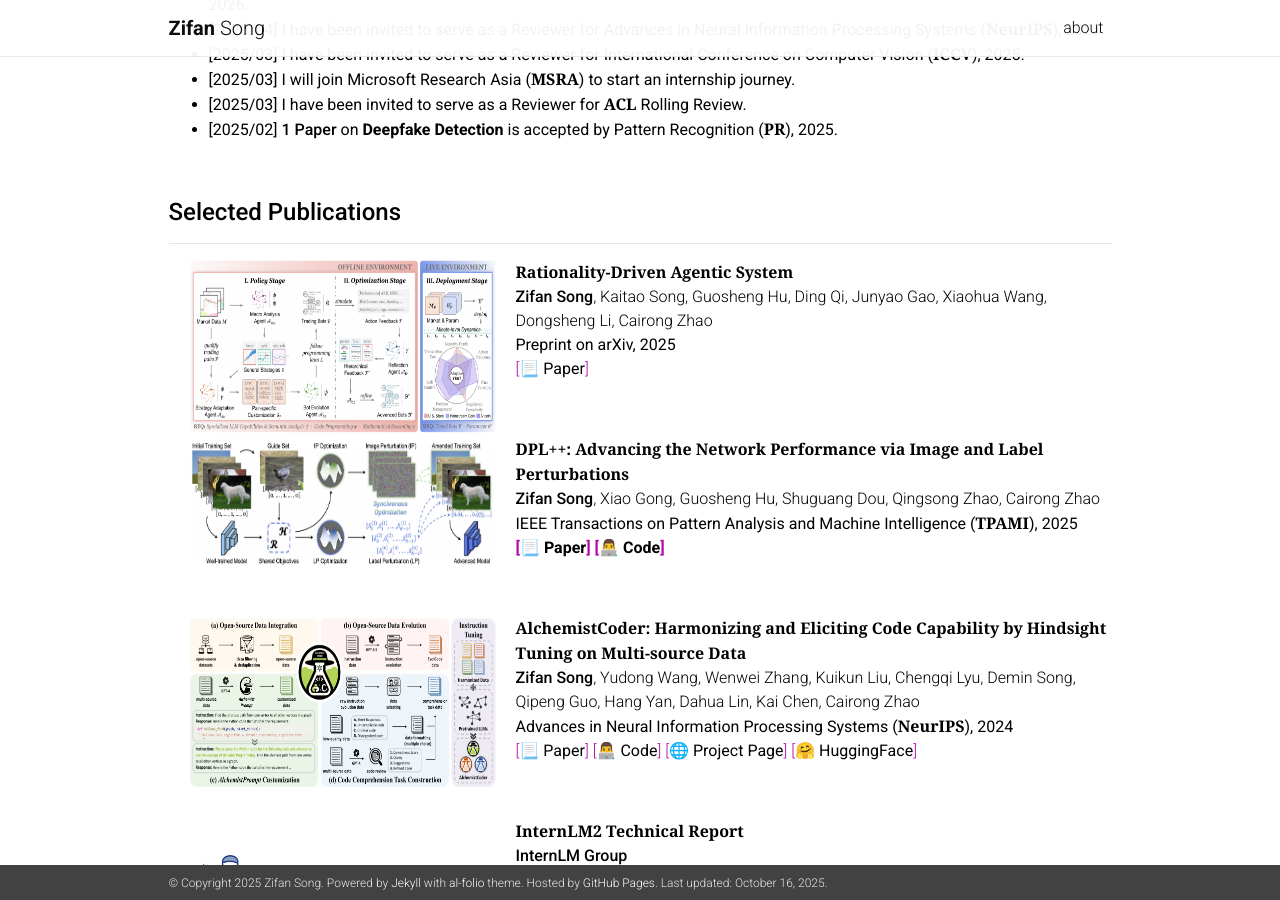
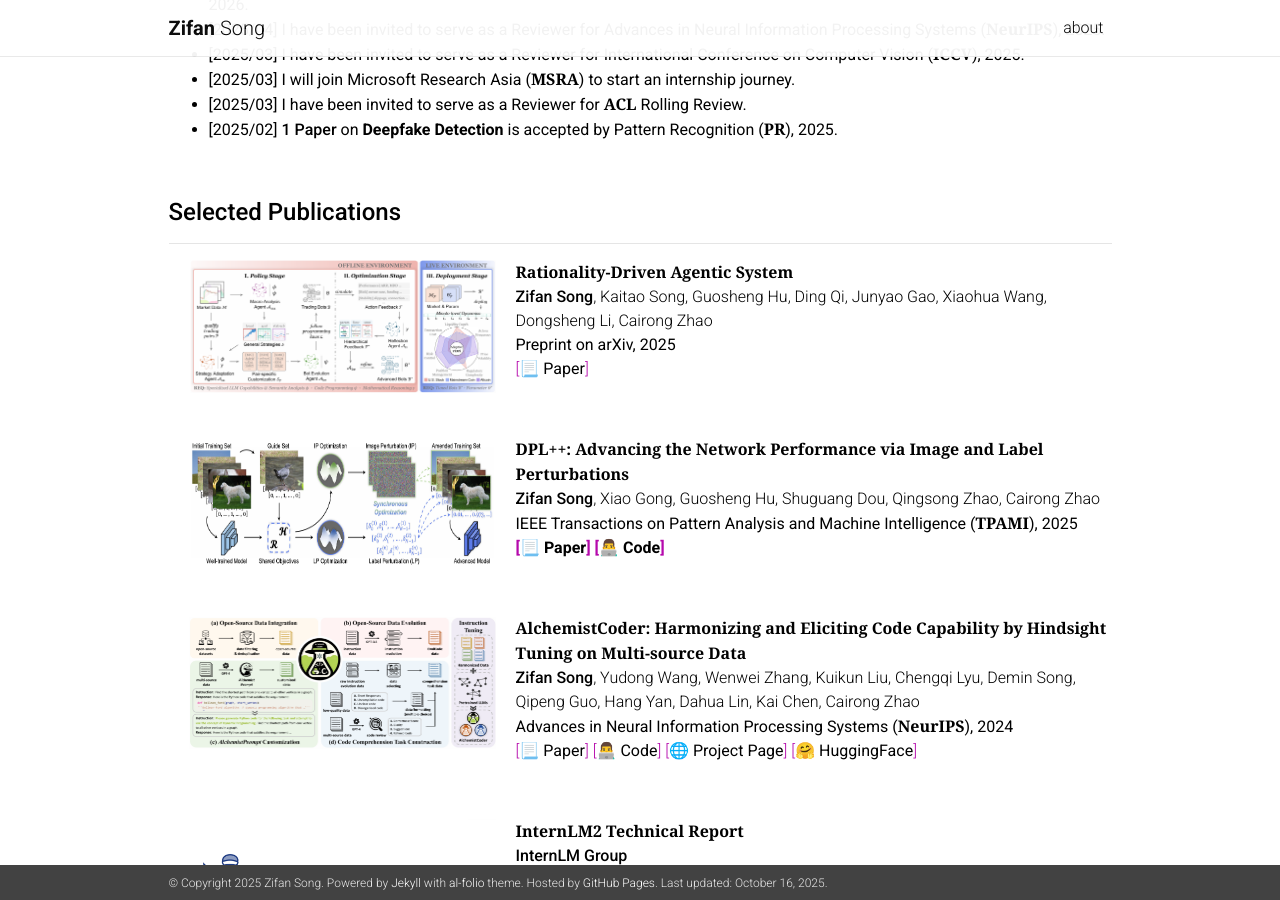
Before and after one commit to MatCaviar/MatCaviar.github.io, a Jekyll site: the page built from _pages/MatCaivar.md, in a window 1280 px wide and 900 px high, scrolled down 1256 px. Built offline with Jekyll 4.4.1, drawn with Linux system fonts in a browser that asks for light colours; nearby versions of some CDN libraries; a style sheet for code colours, icons or effects is not loaded.

Commit message:
Update MatCaivar.md

```diff
--- a/_pages/MatCaivar.md
+++ b/_pages/MatCaivar.md
@@ -95,7 +95,7 @@ social: false  # includes social icons at the bottom of the page
 
 #### **Selected Publications**
 <hr />
-<img src="collections/TiMi.png"  width="307" height="173"  align="left" hspace="20" vspace="0"/>
+<img src="collections/TiMi.png"  width="307" height="133"  align="left" hspace="20" vspace="0"/>
 **<font face="Georgia" color="Black" size="3"><B>Rationality-Driven Agentic System</B></font>**<br>
 **Zifan Song**, Kaitao Song, Guosheng Hu, Ding Qi, Junyao Gao, Xiaohua Wang, Dongsheng Li, Cairong Zhao<br>
 <B>Preprint on arXiv, 2025</B><br>
@@ -112,7 +112,7 @@ social: false  # includes social icons at the bottom of the page
 
 <br>
 
-<img src="collections/AlchemistCoder.png"  width="307" height="173"  align="left" hspace="20" vspace="0"/>
+<img src="collections/AlchemistCoder.png"  width="307" height="133"  align="left" hspace="20" vspace="0"/>
 **<font face="Georgia" color="Black" size="3"><B>AlchemistCoder: Harmonizing and Eliciting Code Capability by Hindsight Tuning on Multi-source Data</B></font>**<br>
 **Zifan Song**, Yudong Wang, Wenwei Zhang, Kuikun Liu, Chengqi Lyu, Demin Song, Qipeng Guo, Hang Yan, Dahua Lin, Kai Chen, Cairong Zhao<br>
 <B>Advances in Neural Information Processing Systems (**<font face="Georgia" color="Black"><B>NeurIPS</B></font>**), 2024</B><br>
@@ -123,7 +123,7 @@ social: false  # includes social icons at the bottom of the page
 
 <br>
 
-<img src="collections/internlm.png" width="307" height="137"   align="left" hspace="20" vspace="0"/>
+<img src="collections/internlm.png" width="307" height="133"   align="left" hspace="20" vspace="0"/>
 **<font face="Georgia" color="Black" size="3"><B>InternLM2 Technical Report</B></font>**<br>
 **InternLM Group**<br>
 <B>arXiv, 2024<B><br>
@@ -134,7 +134,7 @@ social: false  # includes social icons at the bottom of the page
 <br>
 
 
-<img src="collections/DP.png" width="307" height="137"   align="left" hspace="20" vspace="0"/>
+<img src="collections/DP.png" width="307" height="133"   align="left" hspace="20" vspace="0"/>
 **<font face="Georgia" color="Black" size="3"><B>Diverse Person: Customize Your Own Dataset for Text-Based Person Search</B></font>**<br>
 **Zifan Song**, Guosheng Hu, Cairong Zhao<br>
 <B>Proceedings of the AAAI Conference on Artificial Intelligence (**<font face="Georgia" color="Black"><B>AAAI</B></font>**), 2024<B><br>
@@ -143,7 +143,7 @@ social: false  # includes social icons at the bottom of the page
 
 <br>
 
-<img src="collections/DPL.png" width="307" height="150"   align="left" hspace="20" vspace="0"/>
+<img src="collections/DPL.png" width="307" height="133"   align="left" hspace="20" vspace="0"/>
 **<font face="Georgia" color="Black" size="3"><B>Deep Perturbation Learning: Enhancing the Network Performance via Image Perturbations</B></font>**<br>
 **Zifan Song**, Xiao Gong, Guosheng Hu, Cairong Zhao<br>
 <B>International Conference on Machine Learning (**<font face="Georgia" color="Black"><B>ICML</B></font>**), 2023<B><br>
@@ -152,7 +152,7 @@ social: false  # includes social icons at the bottom of the page
 
 <br>
 
-<img src="collections/SPG.png" width="307" height="137"  align="left" hspace="20" vspace="0"/>
+<img src="collections/SPG.png" width="307" height="133"  align="left" hspace="20" vspace="0"/>
 **<font face="Georgia" color="Black" size="3"><B>Learning Scene-Pedestrian Graph for End-to-End Person Search</B></font>**<br>
 **Zifan Song**, Cairong Zhao, Guosheng Hu, Duoqian Miao<br>
 <B>IEEE Transactions on Industrial Informatics (**<font face="Georgia" color="Black"><B>TII</B></font>**), 2023<B><br>
```
